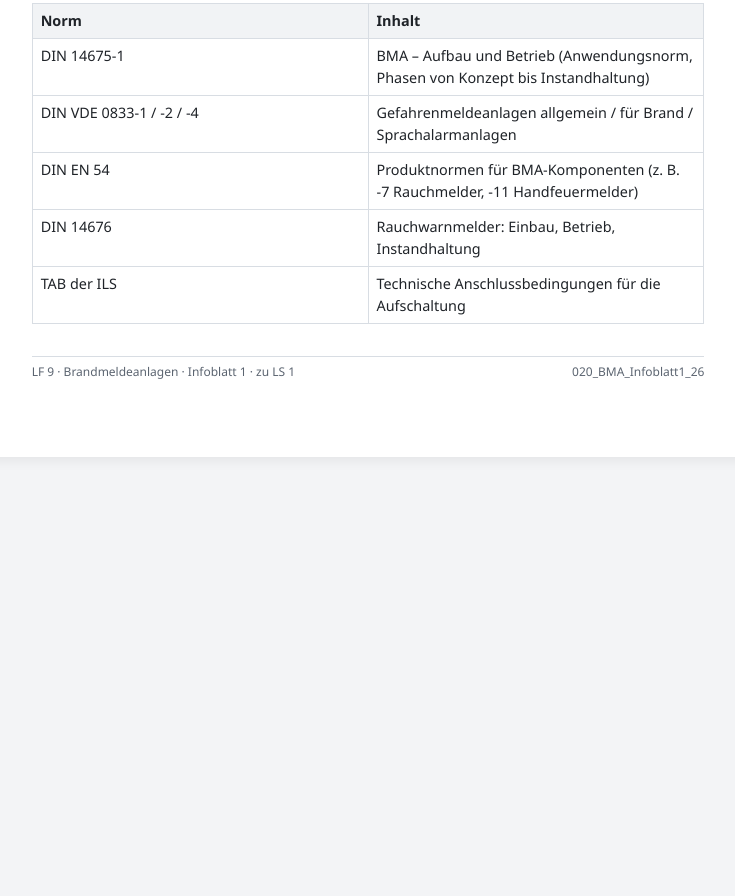
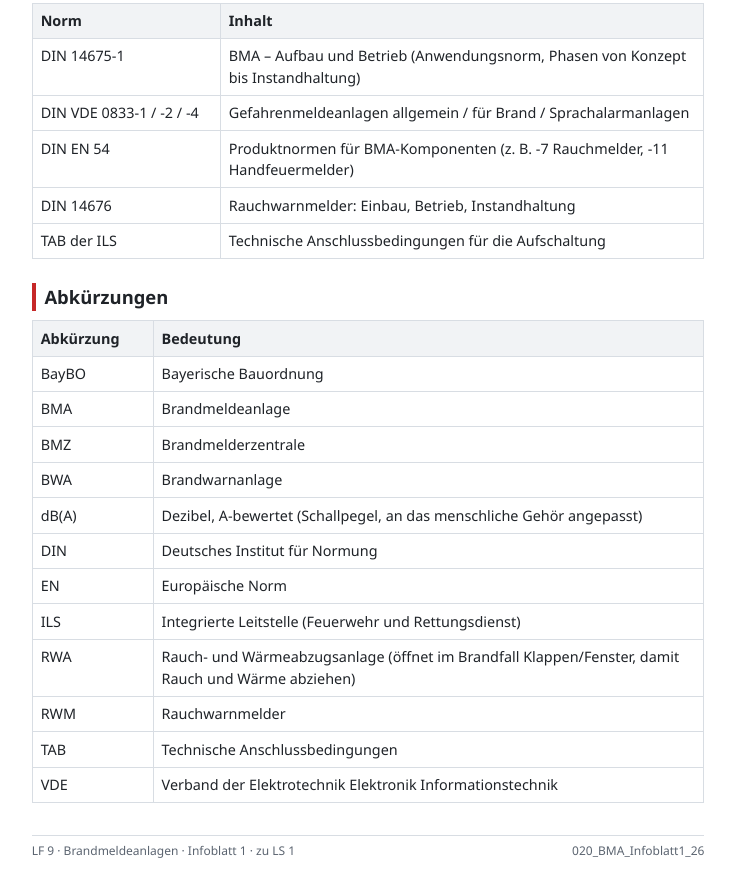
Before and after one commit to BS1-ET/EIE12-GuS-01-BMA-Kunsthaus, a plain HTML site: page material/020_BMA_Infoblatt1_26.html in a window 1280 px wide. Shown: the part 1694-2590 px from the top of the page, without its empty margins (272-1007 px from the left). Before the commit the page ends 2199 px from the top, so only its background shows below. Drawn offline with Linux system fonts and the light colour scheme.

Commit message:
Add files via upload

```diff
--- a/material/020_BMA_Infoblatt1_26.html
+++ b/material/020_BMA_Infoblatt1_26.html
@@ -113,8 +113,8 @@ geprüft und an eine <strong>Zentrale</strong> angeschlossen, die
 <h2 id="wichtige-normen">Wichtige Normen</h2>
 <table>
 <colgroup>
-<col style="width: 50%" />
-<col style="width: 50%" />
+<col style="width: 28%" />
+<col style="width: 72%" />
 </colgroup>
 <thead>
 <tr class="header">
@@ -147,6 +147,71 @@ Handfeuermelder)</td>
 </tr>
 </tbody>
 </table>
+<h2 id="abkürzungen">Abkürzungen</h2>
+<table>
+<colgroup>
+<col style="width: 18%" />
+<col style="width: 82%" />
+</colgroup>
+<thead>
+<tr class="header">
+<th>Abkürzung</th>
+<th>Bedeutung</th>
+</tr>
+</thead>
+<tbody>
+<tr class="odd">
+<td>BayBO</td>
+<td>Bayerische Bauordnung</td>
+</tr>
+<tr class="even">
+<td>BMA</td>
+<td>Brandmeldeanlage</td>
+</tr>
+<tr class="odd">
+<td>BMZ</td>
+<td>Brandmelderzentrale</td>
+</tr>
+<tr class="even">
+<td>BWA</td>
+<td>Brandwarnanlage</td>
+</tr>
+<tr class="odd">
+<td>dB(A)</td>
+<td>Dezibel, A-bewertet (Schallpegel, an das menschliche Gehör
+angepasst)</td>
+</tr>
+<tr class="even">
+<td>DIN</td>
+<td>Deutsches Institut für Normung</td>
+</tr>
+<tr class="odd">
+<td>EN</td>
+<td>Europäische Norm</td>
+</tr>
+<tr class="even">
+<td>ILS</td>
+<td>Integrierte Leitstelle (Feuerwehr und Rettungsdienst)</td>
+</tr>
+<tr class="odd">
+<td>RWA</td>
+<td>Rauch- und Wärmeabzugsanlage (öffnet im Brandfall Klappen/Fenster,
+damit Rauch und Wärme abziehen)</td>
+</tr>
+<tr class="even">
+<td>RWM</td>
+<td>Rauchwarnmelder</td>
+</tr>
+<tr class="odd">
+<td>TAB</td>
+<td>Technische Anschlussbedingungen</td>
+</tr>
+<tr class="even">
+<td>VDE</td>
+<td>Verband der Elektrotechnik Elektronik Informationstechnik</td>
+</tr>
+</tbody>
+</table>
 <footer class="fuss"><span>LF 9 · Brandmeldeanlagen · Infoblatt 1 · zu LS 1</span><span>020_BMA_Infoblatt1_26</span></footer>
 </main>
 </body>
```
